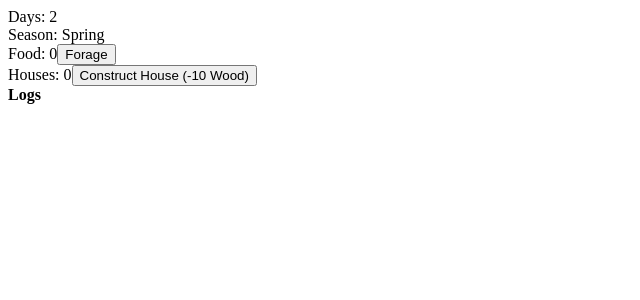
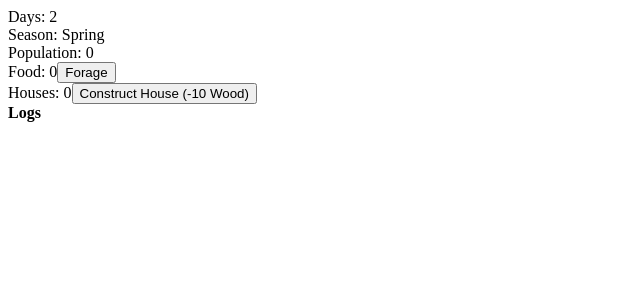
Before and after one commit to nicholas-crawford/thykingdomcome, a React (Vite) app: page / in a window 1280 px wide. Shown: the top 300 px of the page, without its empty margins (0-640 px from the left). Built offline with nearby package versions, Linux system fonts and the light colour scheme.

Commit message:
Implemented basic population system.
Implemented basic food consumption system which is based on population size.

```diff
--- a/src/App.tsx
+++ b/src/App.tsx
@@ -212,21 +212,39 @@ export default function App() {
     });
   };
 
+  const populationEatsFood = (currentFood: number, populationCount: number) => {
+    return currentFood + populationCount * -2;
+  };
+
   useEffect(() => {
     const intervalID = setInterval(() => {
-      console.log("Tick");
       setGame((prevGameState) => {
         const newSeconds = prevGameState.days + 1;
         const newSeason = getSeason(newSeconds);
+        const newSeasonUpdate = addSeasonUpdate(
+          prevGameState.season,
+          newSeason,
+          prevGameState.updates,
+        );
+        const shouldIncreasePopulation =
+          prevGameState.houses * 2 > prevGameState.people;
+
+        const newPopulation = shouldIncreasePopulation
+          ? prevGameState.people + 1
+          : prevGameState.people;
+
+        const newFood = populationEatsFood(
+          prevGameState.food,
+          prevGameState.people,
+        );
+
         return {
           ...prevGameState,
           days: newSeconds,
           season: newSeason,
-          updates: addSeasonUpdate(
-            prevGameState.season,
-            newSeason,
-            prevGameState.updates,
-          ),
+          updates: newSeasonUpdate,
+          people: newPopulation,
+          food: newFood,
         };
       });
     }, 2000);
@@ -237,6 +255,7 @@ export default function App() {
     <div>
       <div>Days: {game.days}</div>
       <div>Season: {game.season}</div>
+      <div>Population: {game.people}</div>
       <div>
         Food: {game.food}
         <button onClick={addFood}>Forage</button>
@@ -248,10 +267,6 @@ export default function App() {
           <button onClick={addWood}>Gather Wood (-10 Food)</button>
         </div>
       )}
-
-      {/*<div>*/}
-      {/*    Hello, here's Population: {people}*/}
-      {/*</div>*/}
       <div>
         Houses: {game.houses}
         <button onClick={constructHouse}>
```
